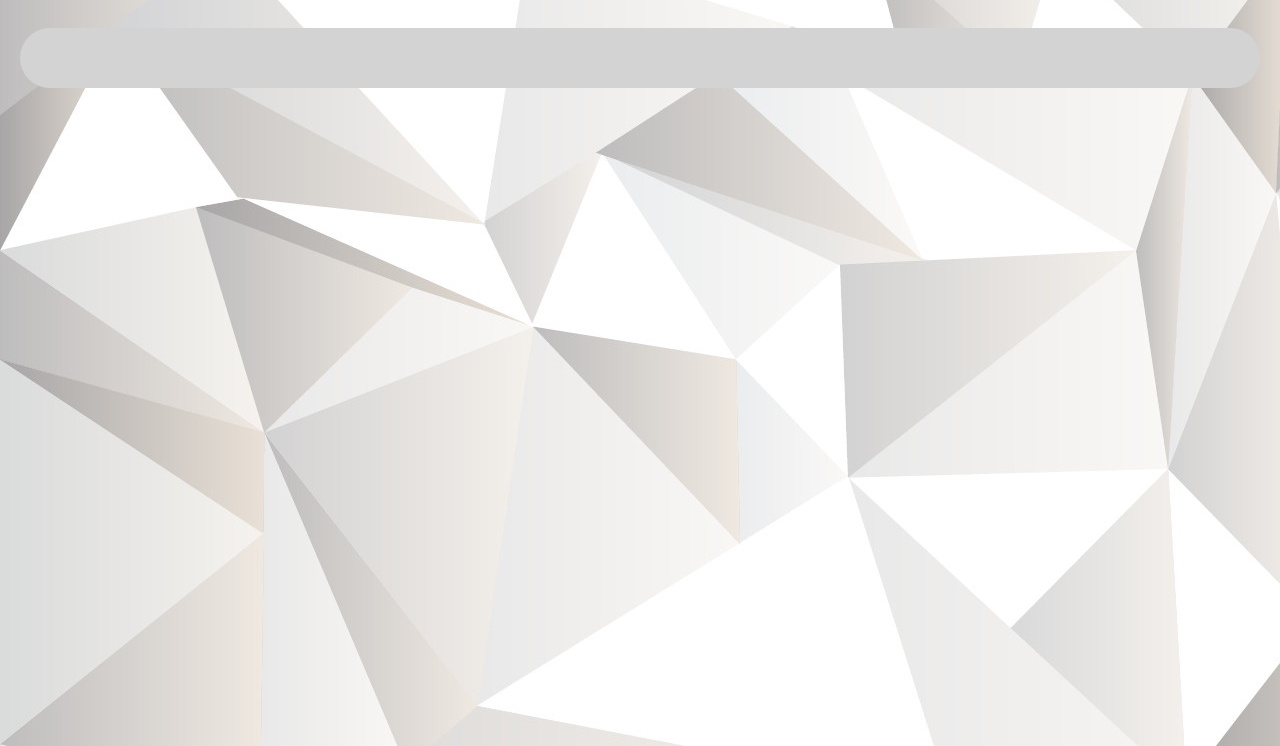
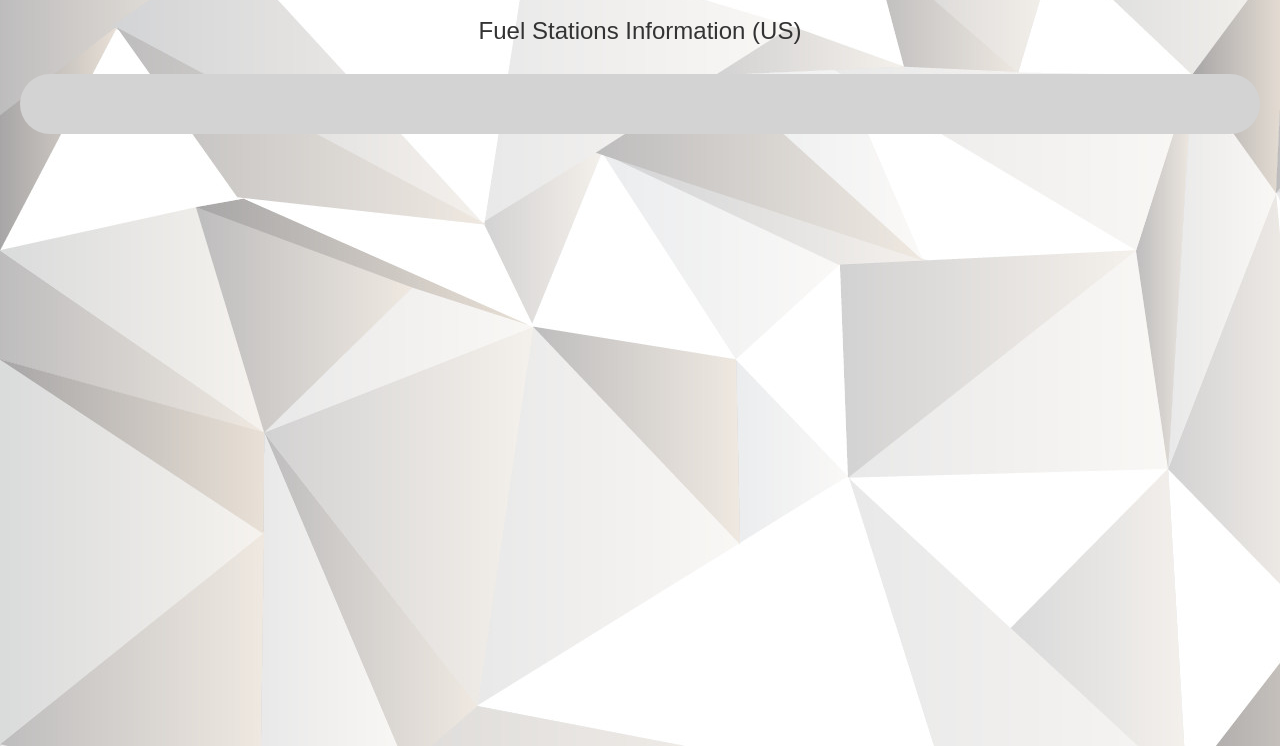
Before and after one commit to kansalshivam24/assessment-project, a plain HTML site: page index3.html in a window 1280 px wide. Shown: the part 54-800 px from the top of the page. Drawn offline with nearby package versions, Linux system fonts and the light colour scheme; no server answers.

Commit message:
Update index3.html

```diff
--- a/index3.html
+++ b/index3.html
@@ -27,6 +27,7 @@
             </form>
          </div>
       </nav>
+      <h3 style="text-align: center;">Fuel Stations Information (US)</h3>
       <div id="container">
     </div>
     <script src="ajax3.js"></script>
```
